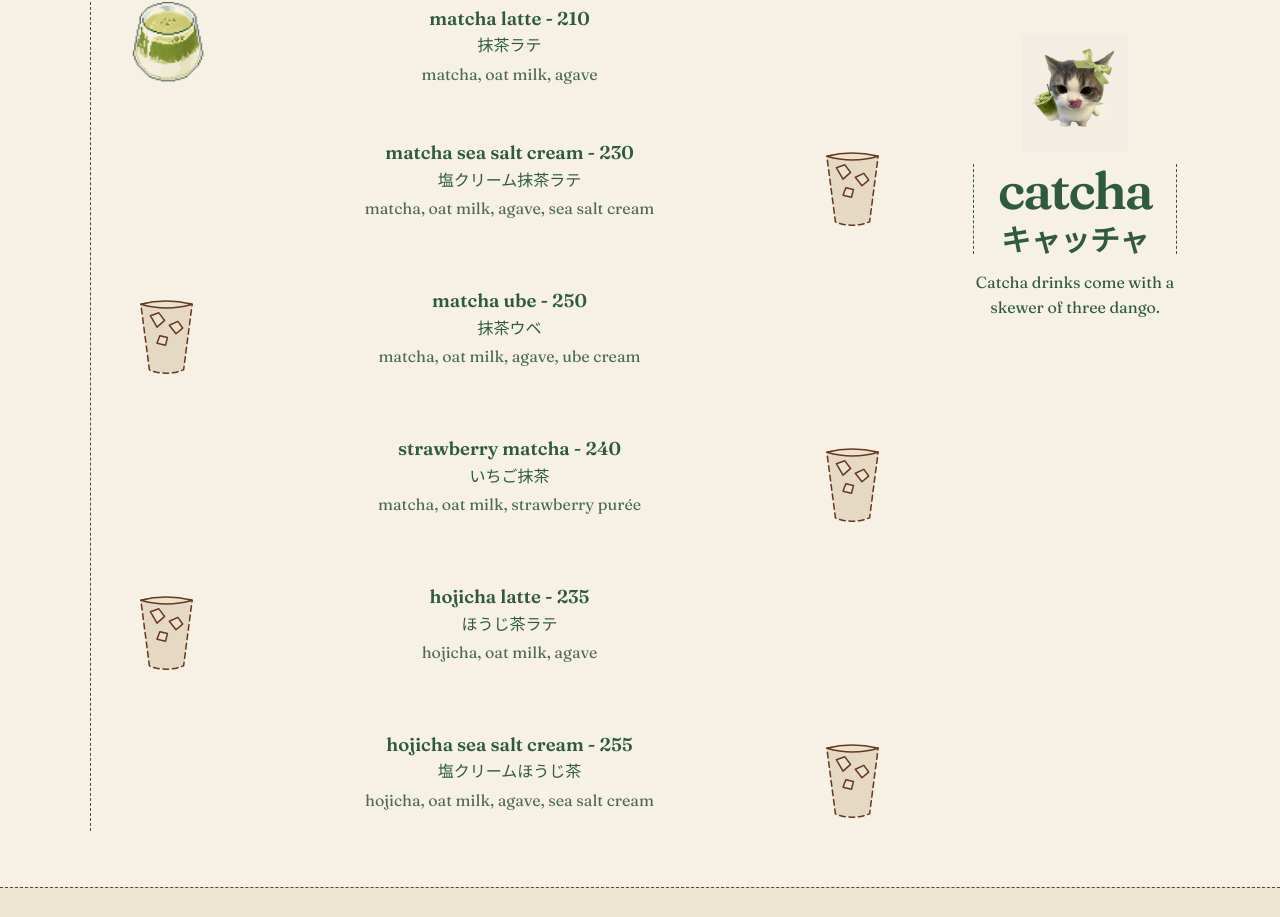
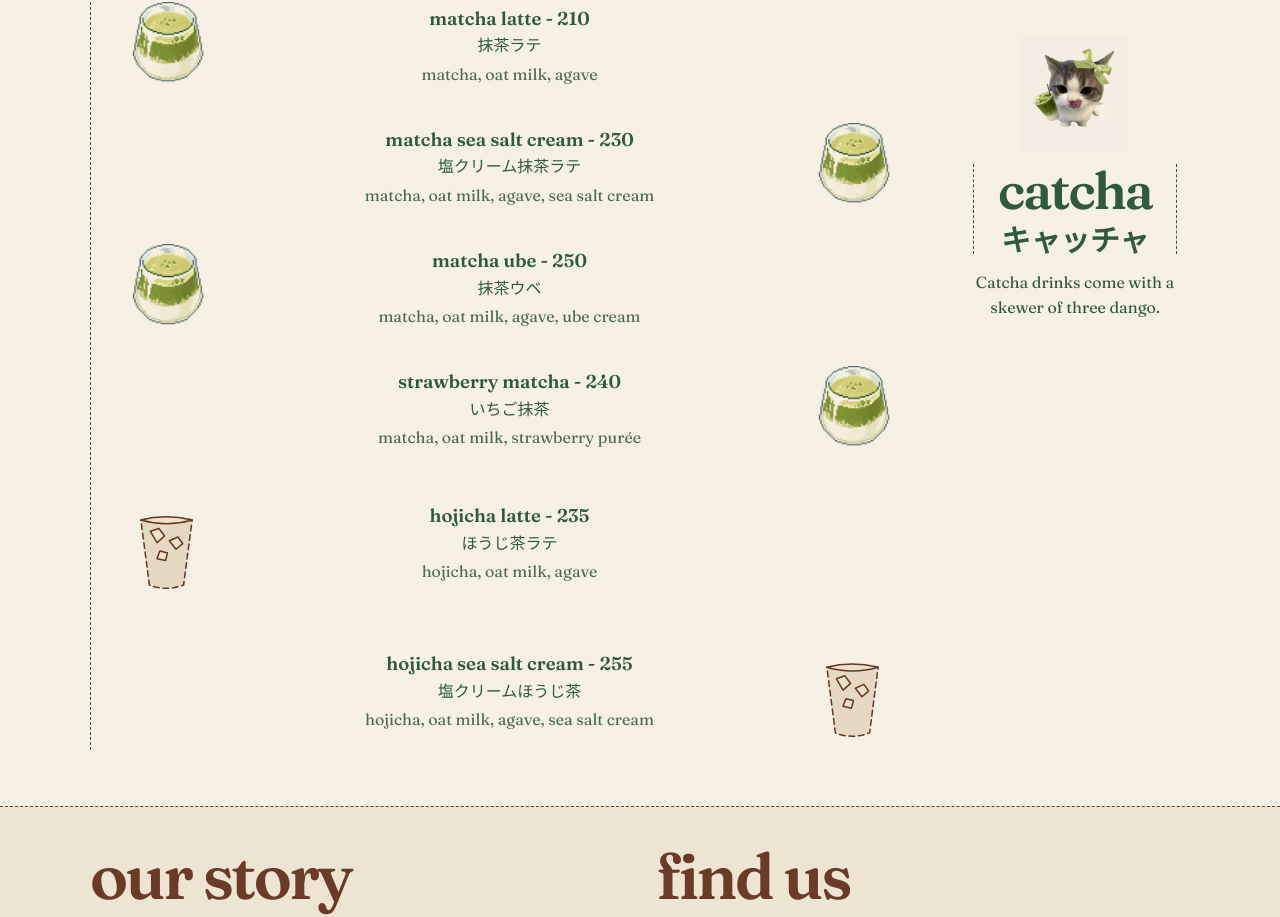
Before and after one commit to wish9-mu/cafe-mochi-concept, a React (Vite) app: page / in a window 1280 px wide. Shown: the part 1318-2235 px from the top of the page. Built offline with nearby package versions, Linux system fonts and the light colour scheme.

Commit message:
Use matcha artwork for three more Catcha drinks

```diff
--- a/src/main.tsx
+++ b/src/main.tsx
@@ -15,6 +15,9 @@ const drinkArt: Partial<Record<string, string>> = {
   'spanish latte': '/coffee.jpg',
   'strawberry milk': '/strawberry.jpg',
   'matcha latte': '/matcha.jpg',
+  'matcha sea salt cream': '/matcha.jpg',
+  'matcha ube': '/matcha.jpg',
+  'strawberry matcha': '/matcha.jpg',
 };
 
 function DrinkList({ category }: { category: keyof typeof menu }) {
```
Also changed, not shown: 2 other files (tests, documents, lock files or other folders).
